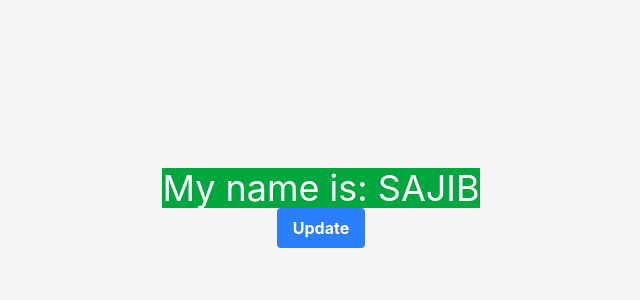
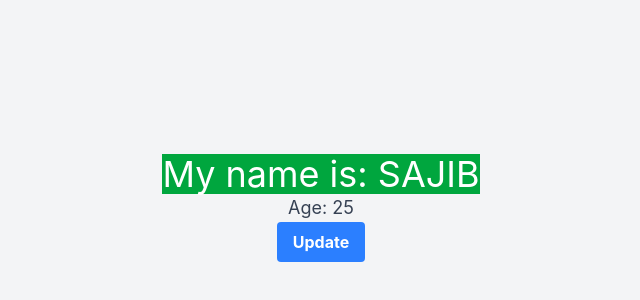
Before and after one commit to sajib083122-jpg/React_project, a React (Vite) app in the folder react_project/: page / in a window 1280 px wide. Shown: the part 192-492 px from the top of the page, without its empty margins (319-959 px from the left). Built offline with nearby package versions, Linux system fonts and the light colour scheme.

Commit message:
useState with object acces

```diff
--- a/react_project/src/App.jsx
+++ b/react_project/src/App.jsx
@@ -3,17 +3,20 @@ import { useState } from 'react'
 
 function App() {
 
-  const [user, setUser] = useState('SAJIB')
+  const [user, setUser] = useState({ name: 'SAJIB',
+    age: 25,
+   })
 
   function updateName() {
     // alert('Clicked')
-    setUser('Sajib Saha')
+    setUser({ name: 'Sajib Saha', age: 33, })
   }
 
 
   return (
     <div className='bg-gray-100 min-h-screen flex flex-col items-center justify-center'>
-      <h1 className='bg-green-600 text-white text-bold text-4xl text-center'>My name is: {user}</h1>
+      <h1 className='bg-green-600 text-white text-bold text-4xl text-center'>My name is: {user.name}</h1>
+      <p className='text-gray-700 text-lg'>Age: {user.age}</p>
       <button className='bg-blue-500 hover:bg-blue-700 text-white font-bold py-2 px-4 rounded' onClick={updateName}>
         Update
       </button>
```
